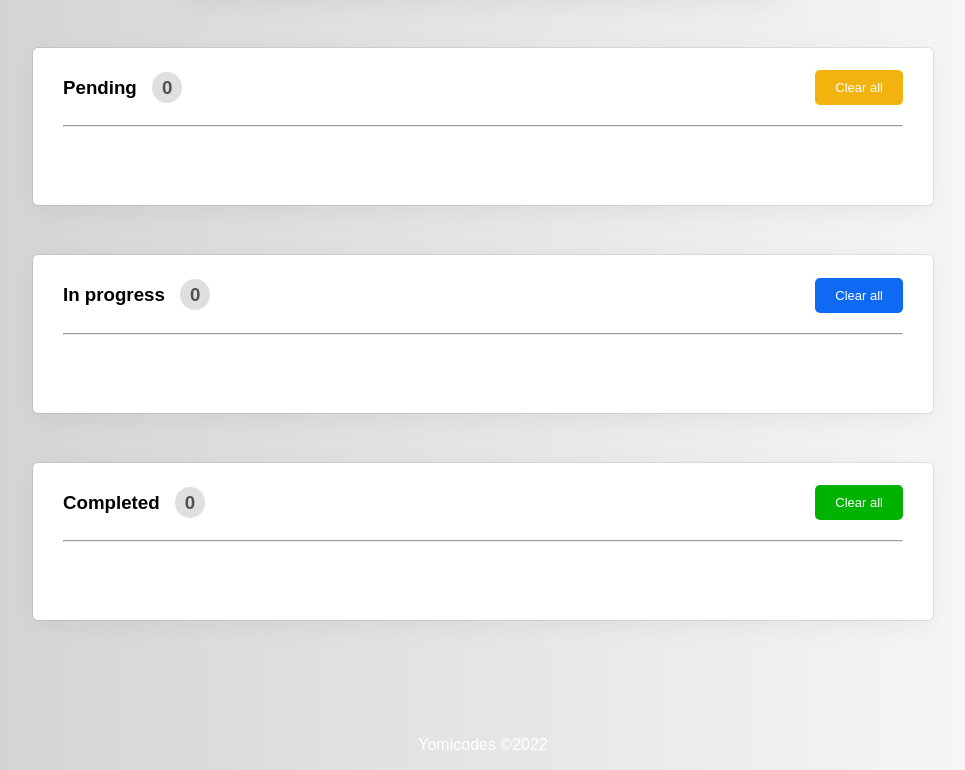
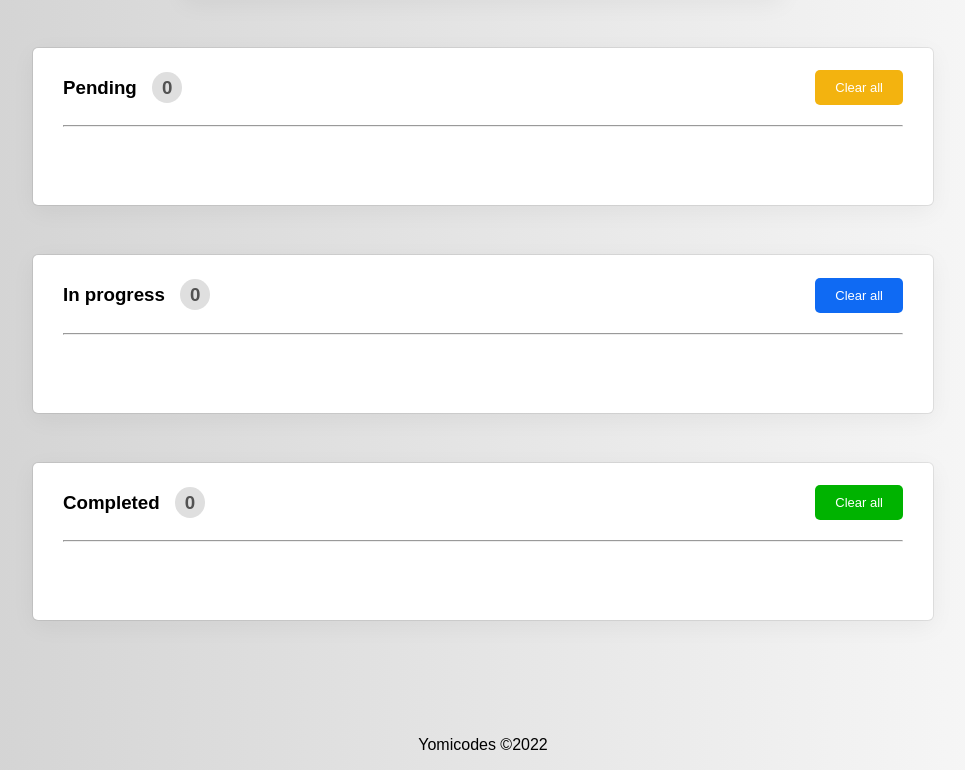
Before and after one commit to yomCode/i-trackT, a React (Create React App) app: page / in a window 1280 px wide. Shown: the part 282-1052 px from the top of the page, without its empty margins (157-1122 px from the left). Built offline with nearby package versions, Linux system fonts and the light colour scheme.

Commit message:
Footer color setting updated

```diff
--- a/src/App.tsx
+++ b/src/App.tsx
@@ -5,7 +5,9 @@ import Header from "./components/Header";
 import Footer from "./components/Footer";
 
 const App = () => {
-  const [theme, setTheme] = React.useState<string>("");
+  const [theme, setTheme] = React.useState<string>(
+    localStorage.getItem("theme") || "light"
+  );
 
   return (
     <div className="app">
--- a/src/components/Footer/index.tsx
+++ b/src/components/Footer/index.tsx
@@ -9,7 +9,10 @@ const Footer = ({ activeTheme, setActiveTheme }: ThemesProps) => {
         left: "50%",
         transform: "translateX(-50%)",
         color:
-          activeTheme === "medium" || activeTheme === "light"
+          activeTheme === "medium" ||
+          activeTheme === "light" ||
+          activeTheme === "gThree" ||
+          activeTheme === "gTwo"
             ? "black"
             : "white",
         zIndex: 100,
--- a/src/components/Header/index.tsx
+++ b/src/components/Header/index.tsx
@@ -9,8 +9,6 @@ export interface ThemesProps {
 }
 
 const Index = ({ activeTheme, setActiveTheme }: ThemesProps) => {
-  // const [activeTheme, setActiveTheme] = React.useState("light");
-
   const handleChangeActiveTheme = (theme: string) => {
     setActiveTheme(theme);
     localStorage.setItem("theme", theme);
```
